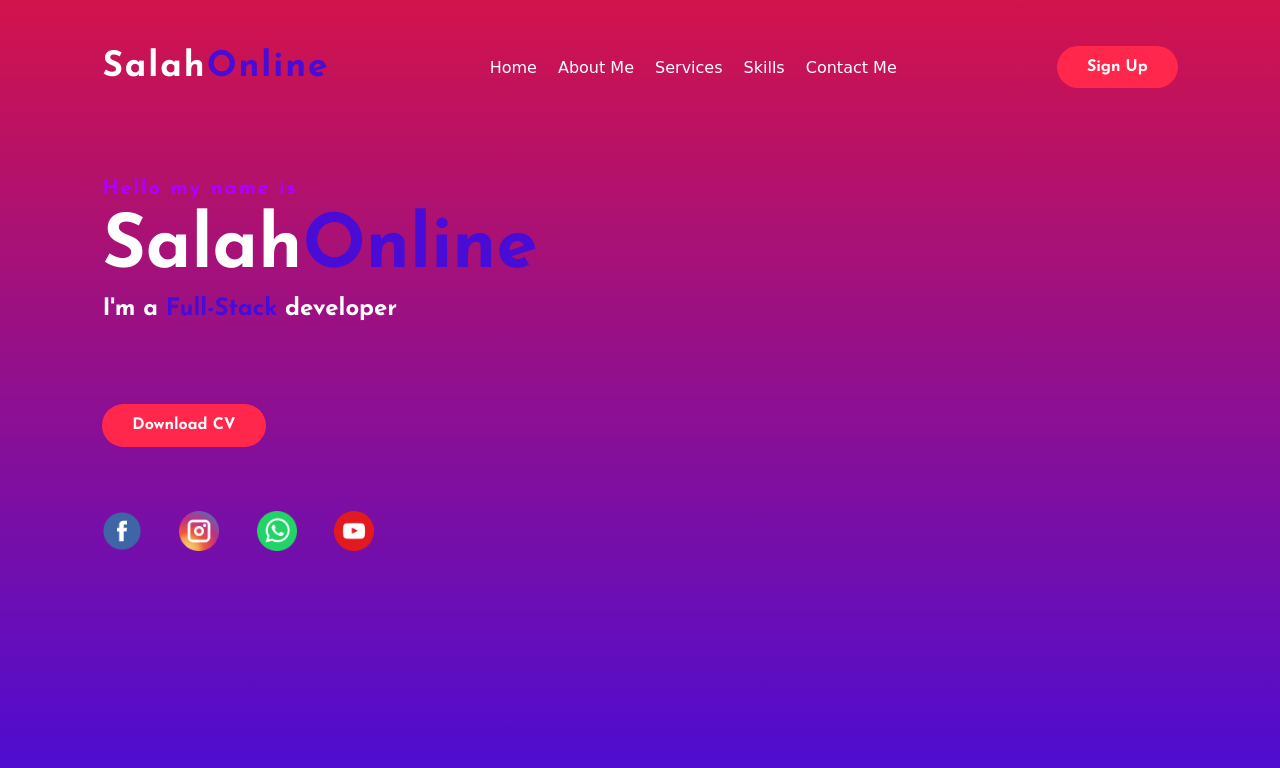
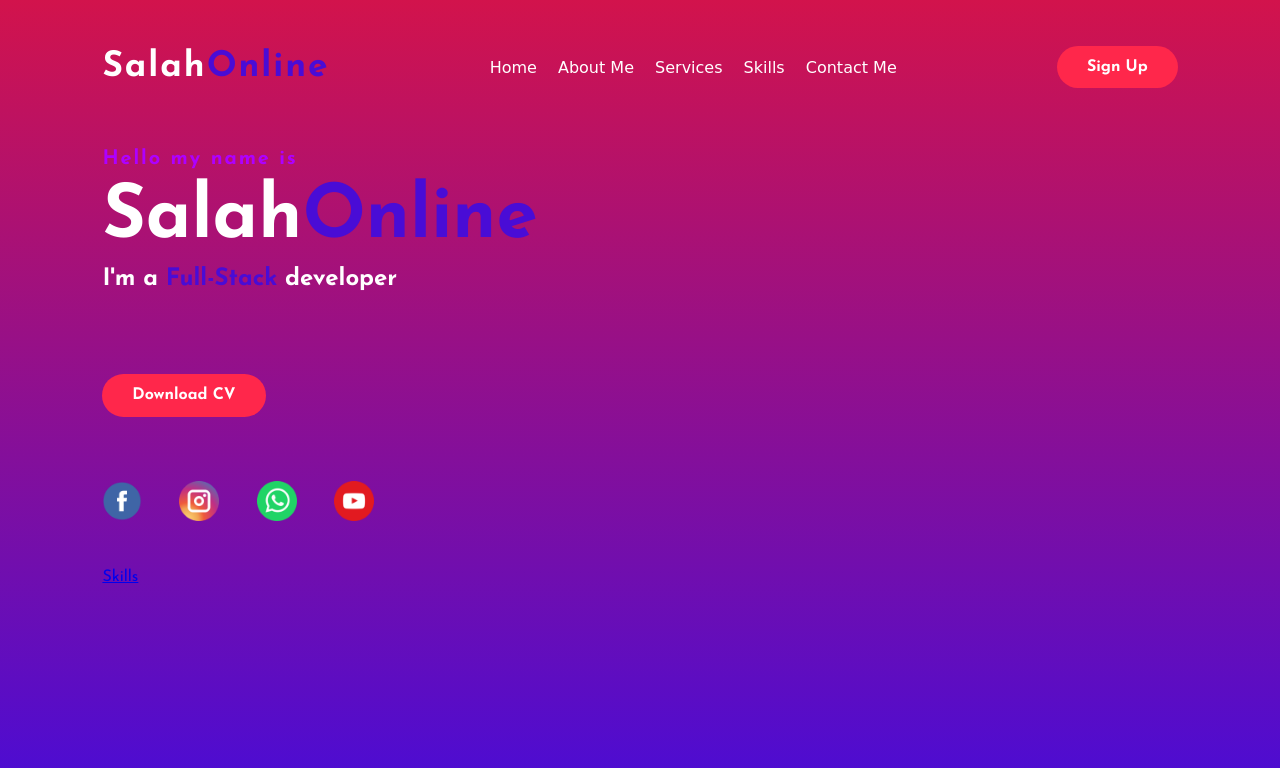
Before and after one commit to salah55664/salah-online-design, a plain HTML site: page index.html in a window 1280 px wide. Drawn offline with Linux system fonts and the light colour scheme.

Commit message:
Update index.html

```diff
--- a/index.html
+++ b/index.html
@@ -47,6 +47,7 @@
                             <a href="https://wa.me/+212622507855?text=💺🕹️" target="_black"><img src="img/wha.png" alt=""></a>
                             <a href="https://www.youtube.com/channel/UCkiBUVBvin6v9o9jYSPDdKQ" target="_black"><img src="img/you.png" alt=""></a>
                         </div>
+                        <a href="skill and login/skill.html" target="_balnk" class="skill">Skills</a>
 
                         <div class="container-imames">
                             <img src="" alt="" class="shape">
```
